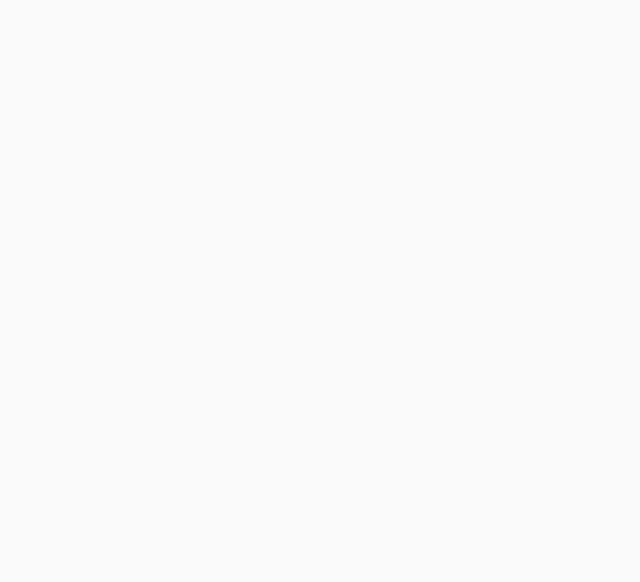
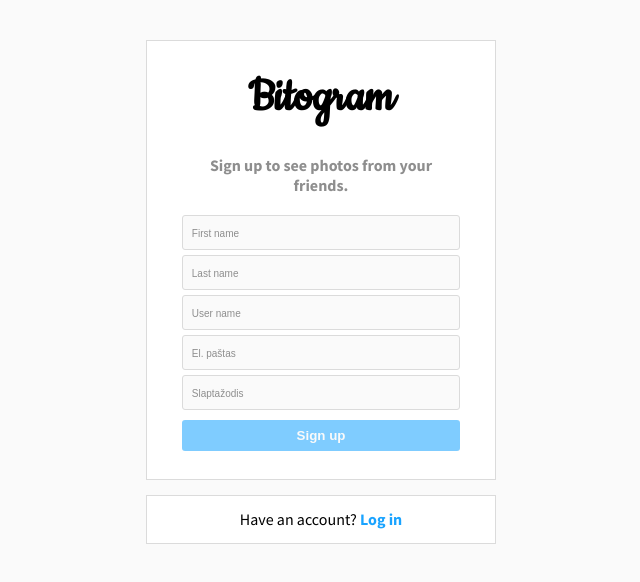
Before and after one commit to vytautassvirskas/BitoGram, a React (Create React App) app in the folder client/: page /register in a window 1280 px wide. Before the commit this address had no page. Shown: the top 582 px of the page, without its empty margins (319-959 px from the left). Built offline with nearby package versions, Linux system fonts and the light colour scheme.

Commit message:
finished login and register frontend part code and style

```diff
--- a/client/src/App.js
+++ b/client/src/App.js
@@ -1,7 +1,9 @@
 import { useState } from 'react';
 import {BrowserRouter, Routes, Route} from 'react-router-dom';
 
-import Login from "./pages/Login"
+import Login from "./pages/Login/Login"
+import Register from './pages/Register/Register';
+
 import Alert from "./components/Alert/Alert"
 import './App.css';
 import MainContext from './context/MainContext';
@@ -21,6 +23,7 @@ function App() {
       <Alert/>
       <Routes>
         <Route path="/" element={<Login/>}></Route>
+        <Route path="/register" element={<Register/>}></Route>
       </Routes>
     </div>
    </MainContext.Provider>
--- a/client/src/pages/Login.css
+++ b/client/src/pages/Login/Login.css
@@ -13,14 +13,14 @@
     width: 100%;
 }
 
-.login-card{
+.login-register-card{
     width: 50%;
     display: flex;
     flex-direction: column;
 
 }
 
-.login, .register{
+.top, .bottom{
     background-color: white;
     border: 1px solid rgb(219,219,219);
     text-align: center;
@@ -34,16 +34,16 @@
     margin: 28px 0;
 }
 
-.login form{
+.top form{
     width: 80%;
     margin: 0 auto;
 }
-.login-input-wrapper{
+.input-wrapper{
     position: relative;
     margin-bottom: 5px;
 }
 
-.login-input-wrapper input{
+.input-wrapper input{
    width: 100%;
    padding: 9px;
    border: 1px solid rgb(219,219,219);
@@ -51,13 +51,13 @@
    background-color:rgb(250,250,250);
    color: rgb(122, 122, 122);
 }
-/* .login-input-wrapper input:active{
+/* .input-wrapper input:active{
     border: 1px solid rgb(183, 183, 183);
 
 } */
 
 
-/* .login-input-wrapper label{
+/* .input-wrapper label{
     position: absolute;
     top: 11px;
     left: 9px;
@@ -65,12 +65,12 @@
     font-size: 12px;
 
 } */
-.login-input-wrapper input::placeholder{
+.input-wrapper input::placeholder{
     font-size: 10px;
     color: rgb(142,142,142);
 }
 
-.login-btn{
+.main-btn{
     width: 100%;
     margin-top: 5px;
     border: none;
@@ -82,27 +82,27 @@
     margin-bottom: 28px;
     transition: background-color .2s ease;
 }
-.login-btn:hover{
+.main-btn:hover{
     background-color: rgba(0,149,246,.4);
     cursor: pointer;
 }
 
-.register{
+.bottom{
     margin-top: 15px;
 }
 
-.register h2{
+.bottom h2{
     font-size: 16px;
     font-weight: 400;
 }
 
-.register-link{
+.main-link{
     font-weight: bold;
     color: rgba(0, 153, 255, 0.9);
     text-decoration: none;
 }
 
-.register-link:hover{
+.main-link:hover{
     color: rgba(0, 153, 255, 0.7);
     cursor: pointer;
 
--- a/client/src/pages/Login.js
+++ b/client/src/pages/Login/Login.js
@@ -3,8 +3,7 @@ import {Link} from 'react-router-dom'
 import { useNavigate } from 'react-router-dom';
 import axios from 'axios';
 
-
-import MainContext from '../context/MainContext'
+import MainContext from '../../context/MainContext'
 import "./Login.css"
 
 const Login = () => {
@@ -18,7 +17,6 @@ const Login = () => {
 
     const handleForm = (e) => {
 		setForm({ ...form, [e.target.name]: e.target.value });
-
 	};
 
     const handleSubmit = (e) =>{
@@ -33,9 +31,10 @@ const Login = () => {
             })
 
             // navigate to main page
+            navigate("/explore")
         })
         .catch(error=>{
-            console.log(error.response.data);
+            console.log(error);
             setAlert({
                 message: error.response.data,
                 status: "danger"
@@ -56,38 +55,38 @@ const Login = () => {
             alt="phone"
             ></img>
         </div>
-        <div className='login-card'>
-            <div className='login'>
+        <div className='login-register-card'>
+            <div className='top'>
                 <h1 className='logo-text'>Bitogram</h1>
                 <form action="" onSubmit={(e) => handleSubmit(e)}>
-                    <div className='login-input-wrapper'>
+                    <div className='input-wrapper'>
                         {/* <label htmlFor='email'>Email</label> */}
                         <input
                         id="email"
                         type="text"
                         name="email"
                         onChange={handleForm}
-                        placeholder="El. paštas"
+                        placeholder="Email"
                         />
                     </div>
-                    <div className='login-input-wrapper'>
+                    <div className='input-wrapper'>
                         {/* <label htmlFor='password'>Password</label> */}
                         <input
                         id="password"
                         type="password"
                         name="password"
                         onChange={handleForm}
-                        placeholder="Slaptažodis"
+                        placeholder="Password"
                         />
                     </div>
-                    <button className='login-btn'>Log in</button>
+                    <button className='main-btn'>Log in</button>
                 </form>
             </div>
-            <div className='register'>
-                <h2>Don't have an account?
+            <div className='bottom'>
+                <h2>Have an account?
                     <Link
                     to={"/register"}
-                    className="register-link"> Sign up</Link>
+                    className="main-link"> Sign up</Link>
                 </h2>
             </div>
             <div className='store'></div>
--- /dev/null
+++ b/client/src/pages/Register/Register.css
@@ -0,0 +1,16 @@
+.register-container{
+    max-width: 350px;
+    display: flex;
+    flex-direction: column;
+    justify-content: center;
+    align-items: center;
+    margin: 40px auto 0;
+}
+
+
+.add-text{
+    font-size: 16px;
+    width: 80%;
+    margin: 0 auto 20px;
+    color: rgb(142,142,142);
+}
--- /dev/null
+++ b/client/src/pages/Register/Register.js
@@ -0,0 +1,122 @@
+import React, {useState,useContext} from 'react'
+import {Link} from 'react-router-dom'
+import { useNavigate } from 'react-router-dom';
+import axios from 'axios';
+
+import MainContext from '../../context/MainContext'
+import "../Login/Login.css"
+import "./Register.css"
+
+const Register = () => {
+  const {setAlert} =useContext(MainContext)
+  const [form, setForm]=useState({
+    firstName:"",
+    lastName:"",
+    userName:"",
+    email:"",
+    password:""
+  })
+
+  const navigate = useNavigate();
+
+  const handleForm = (e) => {
+		setForm({ ...form, [e.target.name]: e.target.value });
+	};
+
+  const handleSubmit = (e) =>{
+    e.preventDefault()
+
+    axios.post("/api/users/register", form)
+    .then(resp=>{
+      console.log(resp.data);
+      setAlert({
+        message: resp.data,
+        status: "success"
+      })
+      navigate("/")
+
+    })
+    .catch(error=>{
+      console.log(error);
+      setAlert({
+        message: error.response.data,
+        status: "danger"
+      })
+    })
+
+
+  }
+
+  return (
+    <div className='register-container'>
+            <div className='top'>
+                <h1 className='logo-text'>Bitogram</h1>
+                <h2 className='add-text'>Sign up to see photos from your friends.</h2>
+                <form action="" onSubmit={(e) => handleSubmit(e)}>
+                    <div className='input-wrapper'>
+                        {/* <label htmlFor='firstName'>Email</label> */}
+                        <input
+                        id="firstName"
+                        type="text"
+                        name="firstName"
+                        onChange={handleForm}
+                        placeholder="First name"
+                        />
+                    </div>
+                    <div className='input-wrapper'>
+                        {/* <label htmlFor='lastName'>Email</label> */}
+                        <input
+                        id="lastName"
+                        type="text"
+                        name="lastName"
+                        onChange={handleForm}
+                        placeholder="Last name"
+                        />
+                    </div>
+                    <div className='input-wrapper'>
+                        {/* <label htmlFor='userName'>Email</label> */}
+                        <input
+                        id="userName"
+                        type="text"
+                        name="userName"
+                        onChange={handleForm}
+                        placeholder="User name"
+                        />
+                    </div>
+                    <div className='input-wrapper'>
+                        {/* <label htmlFor='email'>Email</label> */}
+                        <input
+                        id="email"
+                        type="text"
+                        name="email"
+                        onChange={handleForm}
+                        placeholder="El. paštas"
+                        />
+                    </div>
+                    <div className='input-wrapper'>
+                        {/* <label htmlFor='password'>Password</label> */}
+                        <input
+                        id="password"
+                        type="password"
+                        name="password"
+                        onChange={handleForm}
+                        placeholder="Slaptažodis"
+                        />
+                    </div>
+                    <button className='main-btn'>Sign up</button>
+                </form>
+            </div>
+            <div className='bottom'>
+                <h2>Have an account?
+                    <Link
+                    to={"/"}
+                    className="main-link"> Log in</Link>
+                </h2>
+            </div>
+            <div className='store'></div>
+
+    </div>
+  )
+}
+
+export default Register
```
Also changed, not shown: 2 other files (tests, documents, lock files or other folders).
